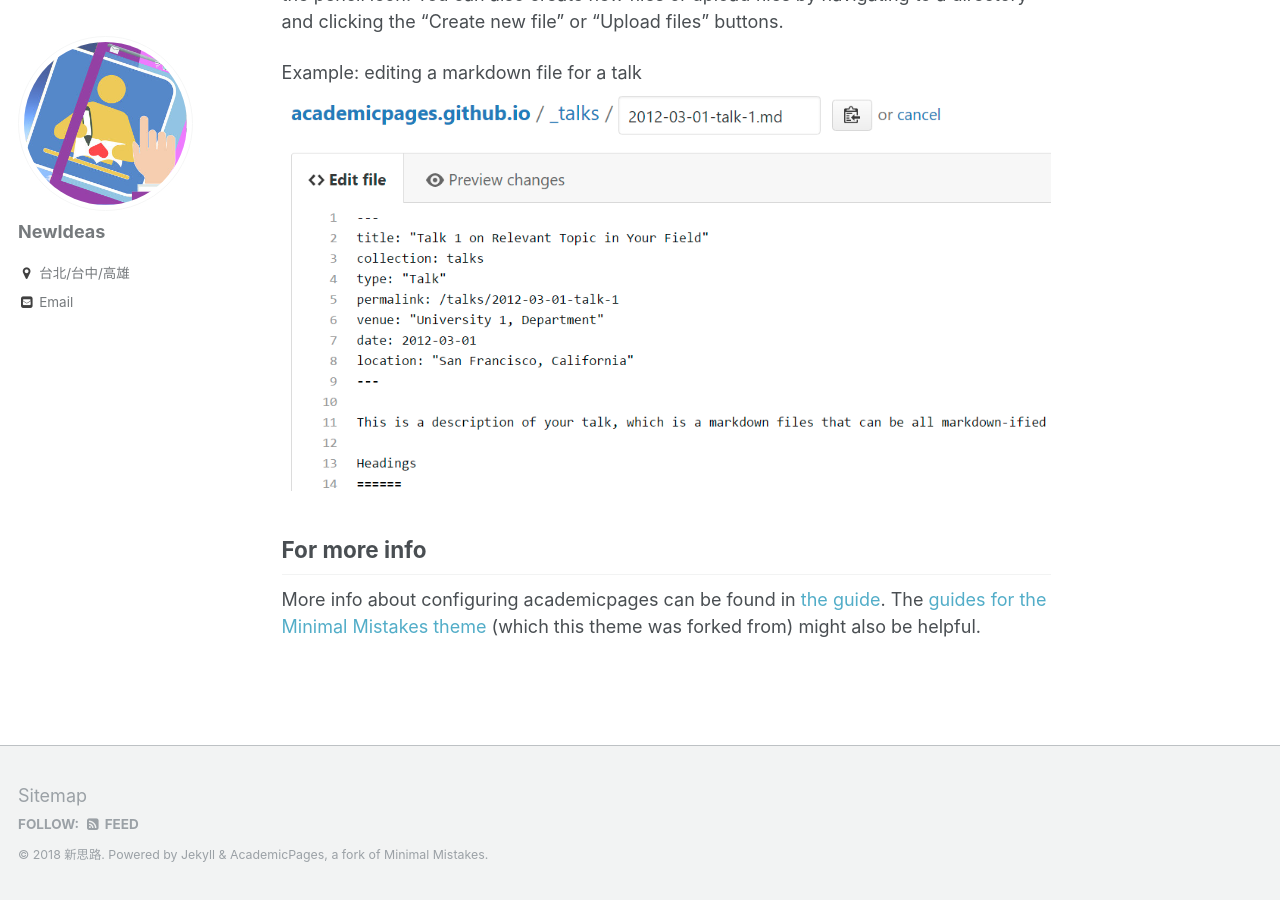
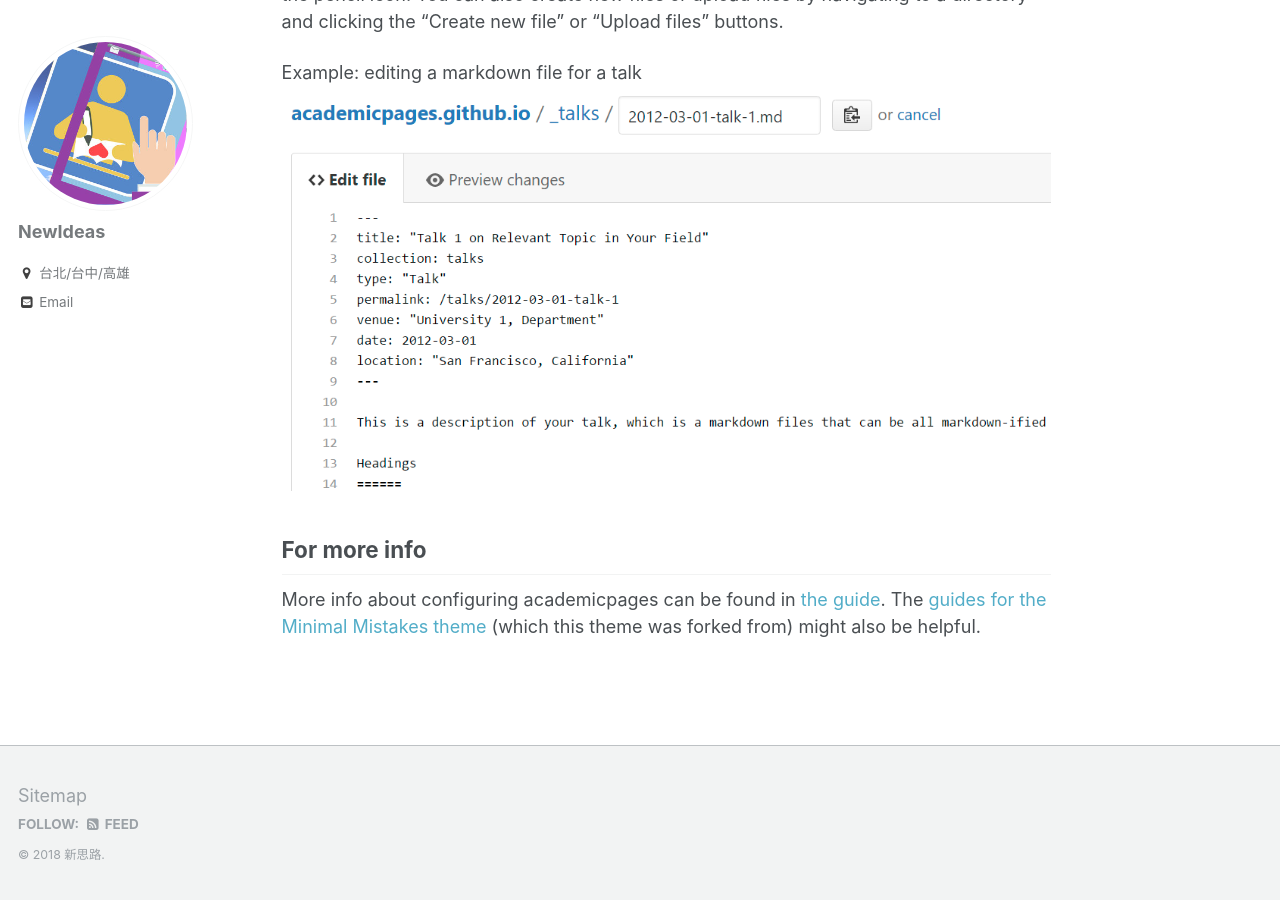
Before and after one commit to ikevin28/newideas8.github.io, a Jekyll site: the page built from _pages/about.md, in a window 1280 px wide and 900 px high, scrolled down 2510 px. Built offline with Jekyll 4.4.1, drawn with Linux system fonts in a browser that asks for light colours.

Commit message:
Update footer.html

```diff
--- a/_includes/footer.html
+++ b/_includes/footer.html
@@ -21,4 +21,8 @@
   </ul>
 </div>
 
+<a href="https://newideas8.github.io/"><div class="page__footer-copyright">&copy; {{ site.time | date: '%Y' }} {{ site.name | default: site.title }}.</div></a>
+
+<!--
 <div class="page__footer-copyright">&copy; {{ site.time | date: '%Y' }} {{ site.name | default: site.title }}. {{ site.data.ui-text[site.locale].powered_by | default: "Powered by" }} <a href="http://jekyllrb.com" rel="nofollow">Jekyll</a> &amp; <a href="https://github.com/academicpages/academicpages.github.io">AcademicPages</a>, a fork of <a href="https://mademistakes.com/work/minimal-mistakes-jekyll-theme/" rel="nofollow">Minimal Mistakes</a>.</div>
+-->
```
